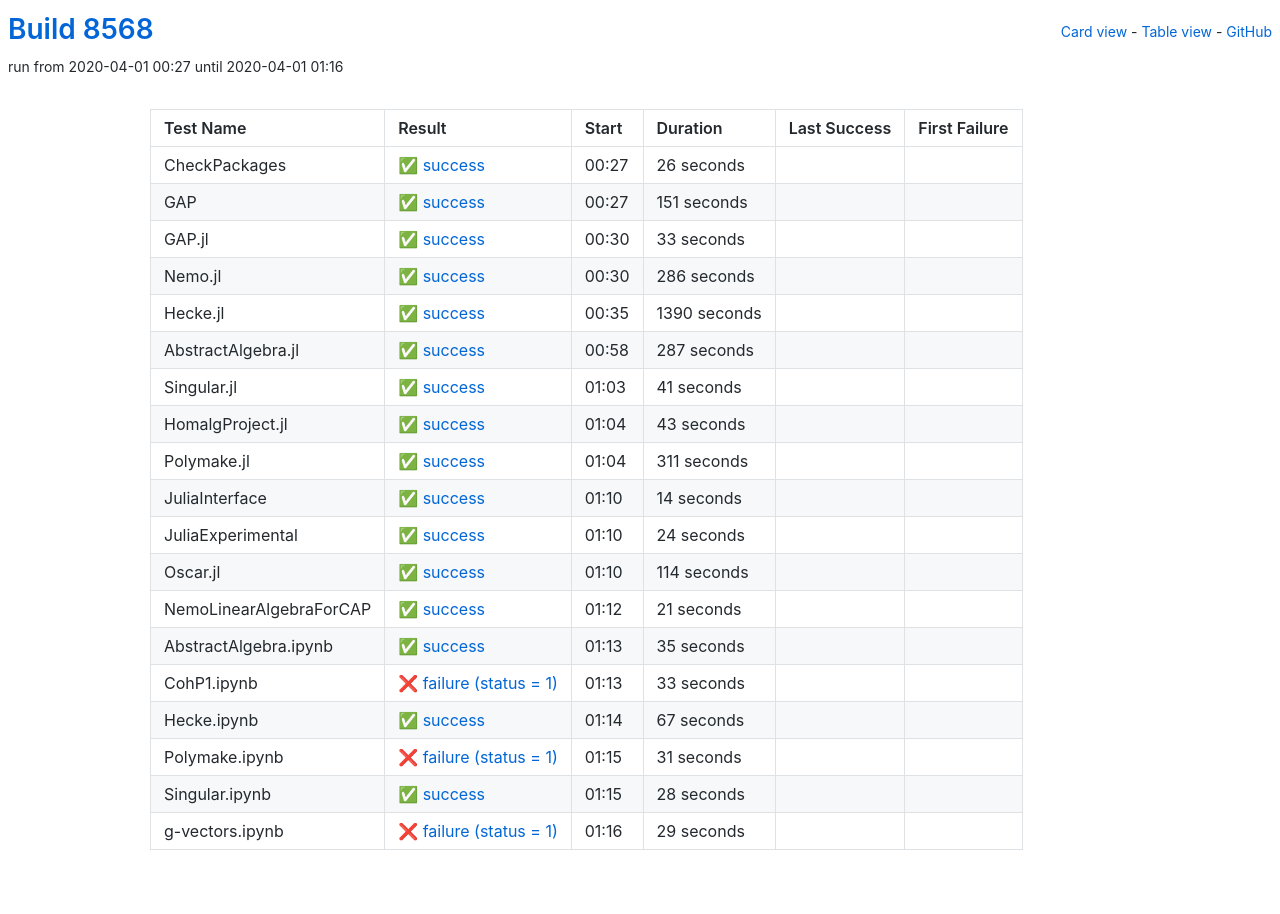
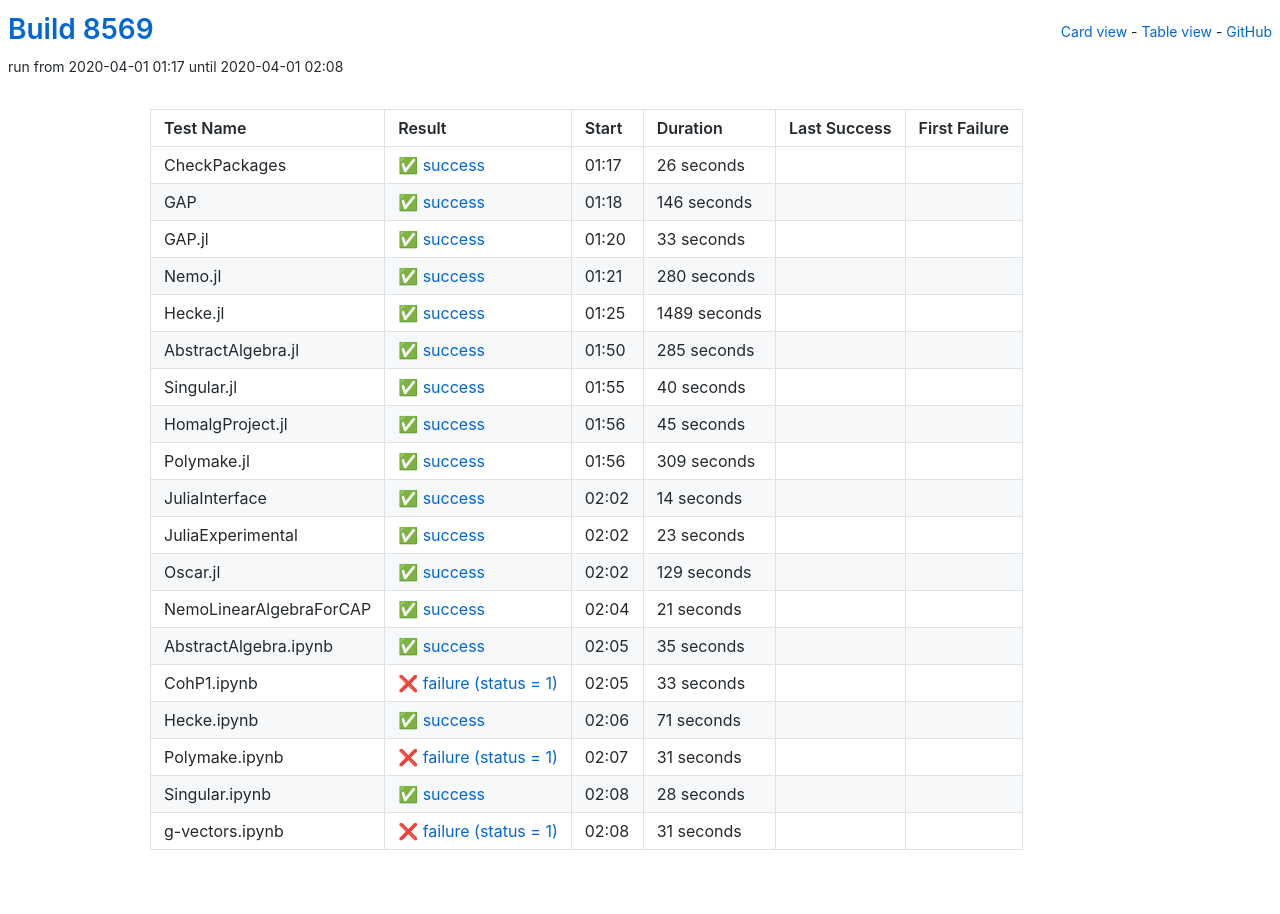
Before and after one commit to oscar-system/oscar-ci-status, a Jekyll site: the page built from table.html, in a window 1280 px wide. Built offline with Jekyll 4.4.1, drawn with Linux system fonts in a browser that asks for light colours.

Commit message:
Build 8569

```diff
--- a/_data/ci.yml
+++ b/_data/ci.yml
@@ -1,5 +1,5 @@
-build: 8568
-build_url: https://oscarci.mathematik.uni-kl.de/job/oscar/8568/
+build: 8569
+build_url: https://oscarci.mathematik.uni-kl.de/job/oscar/8569/
 job: oscar
 tests:
 - duration: 26
@@ -8,20 +8,20 @@
   first_failure_url: null
   last_success: false
   last_success_url: null
-  log: https://oscarci.mathematik.uni-kl.de/job/oscar/8568/artifact/logs/build-8568/CheckPackages.log
+  log: https://oscarci.mathematik.uni-kl.de/job/oscar/8569/artifact/logs/build-8569/CheckPackages.log
   name: CheckPackages
-  start: 2020-04-01 00:27
+  start: 2020-04-01 01:17
   status: success
   success: true
-- duration: 151
+- duration: 146
   exitcode: 0
   first_failure: false
   first_failure_url: null
   last_success: false
   last_success_url: null
-  log: https://oscarci.mathematik.uni-kl.de/job/oscar/8568/artifact/logs/build-8568/GAP.log
+  log: https://oscarci.mathematik.uni-kl.de/job/oscar/8569/artifact/logs/build-8569/GAP.log
   name: GAP
-  start: 2020-04-01 00:27
+  start: 2020-04-01 01:18
   status: success
   success: true
 - duration: 33
@@ -30,75 +30,75 @@
   first_failure_url: null
   last_success: false
   last_success_url: null
-  log: https://oscarci.mathematik.uni-kl.de/job/oscar/8568/artifact/logs/build-8568/GAP.jl.log
+  log: https://oscarci.mathematik.uni-kl.de/job/oscar/8569/artifact/logs/build-8569/GAP.jl.log
   name: GAP.jl
-  start: 2020-04-01 00:30
+  start: 2020-04-01 01:20
   status: success
   success: true
-- duration: 286
+- duration: 280
   exitcode: 0
   first_failure: false
   first_failure_url: null
   last_success: false
   last_success_url: null
-  log: https://oscarci.mathematik.uni-kl.de/job/oscar/8568/artifact/logs/build-8568/Nemo.jl.log
+  log: https://oscarci.mathematik.uni-kl.de/job/oscar/8569/artifact/logs/build-8569/Nemo.jl.log
   name: Nemo.jl
-  start: 2020-04-01 00:30
+  start: 2020-04-01 01:21
   status: success
   success: true
-- duration: 1390
+- duration: 1489
   exitcode: 0
   first_failure: false
   first_failure_url: null
   last_success: false
   last_success_url: null
-  log: https://oscarci.mathematik.uni-kl.de/job/oscar/8568/artifact/logs/build-8568/Hecke.jl.log
+  log: https://oscarci.mathematik.uni-kl.de/job/oscar/8569/artifact/logs/build-8569/Hecke.jl.log
   name: Hecke.jl
-  start: 2020-04-01 00:35
+  start: 2020-04-01 01:25
   status: success
   success: true
-- duration: 287
+- duration: 285
   exitcode: 0
   first_failure: false
   first_failure_url: null
   last_success: false
   last_success_url: null
-  log: https://oscarci.mathematik.uni-kl.de/job/oscar/8568/artifact/logs/build-8568/AbstractAlgebra.jl.log
+  log: https://oscarci.mathematik.uni-kl.de/job/oscar/8569/artifact/logs/build-8569/AbstractAlgebra.jl.log
   name: AbstractAlgebra.jl
-  start: 2020-04-01 00:58
+  start: 2020-04-01 01:50
   status: success
   success: true
-- duration: 41
+- duration: 40
   exitcode: 0
   first_failure: false
   first_failure_url: null
   last_success: false
   last_success_url: null
-  log: https://oscarci.mathematik.uni-kl.de/job/oscar/8568/artifact/logs/build-8568/Singular.jl.log
+  log: https://oscarci.mathematik.uni-kl.de/job/oscar/8569/artifact/logs/build-8569/Singular.jl.log
   name: Singular.jl
-  start: 2020-04-01 01:03
+  start: 2020-04-01 01:55
   status: success
   success: true
-- duration: 43
+- duration: 45
   exitcode: 0
   first_failure: false
   first_failure_url: null
   last_success: false
   last_success_url: null
-  log: https://oscarci.mathematik.uni-kl.de/job/oscar/8568/artifact/logs/build-8568/HomalgProject.jl.log
+  log: https://oscarci.mathematik.uni-kl.de/job/oscar/8569/artifact/logs/build-8569/HomalgProject.jl.log
   name: HomalgProject.jl
-  start: 2020-04-01 01:04
+  start: 2020-04-01 01:56
   status: success
   success: true
-- duration: 311
+- duration: 309
   exitcode: 0
   first_failure: false
   first_failure_url: null
   last_success: false
   last_success_url: null
-  log: https://oscarci.mathematik.uni-kl.de/job/oscar/8568/artifact/logs/build-8568/Polymake.jl.log
+  log: https://oscarci.mathematik.uni-kl.de/job/oscar/8569/artifact/logs/build-8569/Polymake.jl.log
   name: Polymake.jl
-  start: 2020-04-01 01:04
+  start: 2020-04-01 01:56
   status: success
   success: true
 - duration: 14
@@ -107,31 +107,31 @@
   first_failure_url: null
   last_success: false
   last_success_url: null
-  log: https://oscarci.mathematik.uni-kl.de/job/oscar/8568/artifact/logs/build-8568/JuliaInterface.log
+  log: https://oscarci.mathematik.uni-kl.de/job/oscar/8569/artifact/logs/build-8569/JuliaInterface.log
   name: JuliaInterface
-  start: 2020-04-01 01:10
+  start: 2020-04-01 02:02
   status: success
   success: true
-- duration: 24
+- duration: 23
   exitcode: 0
   first_failure: false
   first_failure_url: null
   last_success: false
   last_success_url: null
-  log: https://oscarci.mathematik.uni-kl.de/job/oscar/8568/artifact/logs/build-8568/JuliaExperimental.log
+  log: https://oscarci.mathematik.uni-kl.de/job/oscar/8569/artifact/logs/build-8569/JuliaExperimental.log
   name: JuliaExperimental
-  start: 2020-04-01 01:10
+  start: 2020-04-01 02:02
   status: success
   success: true
-- duration: 114
+- duration: 129
   exitcode: 0
   first_failure: false
   first_failure_url: null
   last_success: false
   last_success_url: null
-  log: https://oscarci.mathematik.uni-kl.de/job/oscar/8568/artifact/logs/build-8568/Oscar.jl.log
+  log: https://oscarci.mathematik.uni-kl.de/job/oscar/8569/artifact/logs/build-8569/Oscar.jl.log
   name: Oscar.jl
-  start: 2020-04-01 01:10
+  start: 2020-04-01 02:02
   status: success
   success: true
 - duration: 21
@@ -140,9 +140,9 @@
   first_failure_url: null
   last_success: false
   last_success_url: null
-  log: https://oscarci.mathematik.uni-kl.de/job/oscar/8568/artifact/logs/build-8568/NemoLinearAlgebraForCAP.log
+  log: https://oscarci.mathematik.uni-kl.de/job/oscar/8569/artifact/logs/build-8569/NemoLinearAlgebraForCAP.log
   name: NemoLinearAlgebraForCAP
-  start: 2020-04-01 01:12
+  start: 2020-04-01 02:04
   status: success
   success: true
 - duration: 35
@@ -151,9 +151,9 @@
   first_failure_url: null
   last_success: false
   last_success_url: null
-  log: https://oscarci.mathematik.uni-kl.de/job/oscar/8568/artifact/logs/build-8568/AbstractAlgebra.ipynb.log
+  log: https://oscarci.mathematik.uni-kl.de/job/oscar/8569/artifact/logs/build-8569/AbstractAlgebra.ipynb.log
   name: AbstractAlgebra.ipynb
-  start: 2020-04-01 01:13
+  start: 2020-04-01 02:05
   status: success
   success: true
 - duration: 33
@@ -162,20 +162,20 @@
   first_failure_url: null
   last_success: false
   last_success_url: null
-  log: https://oscarci.mathematik.uni-kl.de/job/oscar/8568/artifact/logs/build-8568/CohP1.ipynb.log
+  log: https://oscarci.mathematik.uni-kl.de/job/oscar/8569/artifact/logs/build-8569/CohP1.ipynb.log
   name: CohP1.ipynb
-  start: 2020-04-01 01:13
+  start: 2020-04-01 02:05
   status: failure
   success: false
-- duration: 67
+- duration: 71
   exitcode: 0
   first_failure: false
   first_failure_url: null
   last_success: false
   last_success_url: null
-  log: https://oscarci.mathematik.uni-kl.de/job/oscar/8568/artifact/logs/build-8568/Hecke.ipynb.log
+  log: https://oscarci.mathematik.uni-kl.de/job/oscar/8569/artifact/logs/build-8569/Hecke.ipynb.log
   name: Hecke.ipynb
-  start: 2020-04-01 01:14
+  start: 2020-04-01 02:06
   status: success
   success: true
 - duration: 31
@@ -184,9 +184,9 @@
   first_failure_url: null
   last_success: false
   last_success_url: null
-  log: https://oscarci.mathematik.uni-kl.de/job/oscar/8568/artifact/logs/build-8568/Polymake.ipynb.log
+  log: https://oscarci.mathematik.uni-kl.de/job/oscar/8569/artifact/logs/build-8569/Polymake.ipynb.log
   name: Polymake.ipynb
-  start: 2020-04-01 01:15
+  start: 2020-04-01 02:07
   status: failure
   success: false
 - duration: 28
@@ -195,19 +195,19 @@
   first_failure_url: null
   last_success: false
   last_success_url: null
-  log: https://oscarci.mathematik.uni-kl.de/job/oscar/8568/artifact/logs/build-8568/Singular.ipynb.log
+  log: https://oscarci.mathematik.uni-kl.de/job/oscar/8569/artifact/logs/build-8569/Singular.ipynb.log
   name: Singular.ipynb
-  start: 2020-04-01 01:15
+  start: 2020-04-01 02:08
   status: success
   success: true
-- duration: 29
+- duration: 31
   exitcode: 1
   first_failure: false
   first_failure_url: null
   last_success: false
   last_success_url: null
-  log: https://oscarci.mathematik.uni-kl.de/job/oscar/8568/artifact/logs/build-8568/g-vectors.ipynb.log
+  log: https://oscarci.mathematik.uni-kl.de/job/oscar/8569/artifact/logs/build-8569/g-vectors.ipynb.log
   name: g-vectors.ipynb
-  start: 2020-04-01 01:16
+  start: 2020-04-01 02:08
   status: failure
   success: false
```
Also changed, not shown: README.md.
